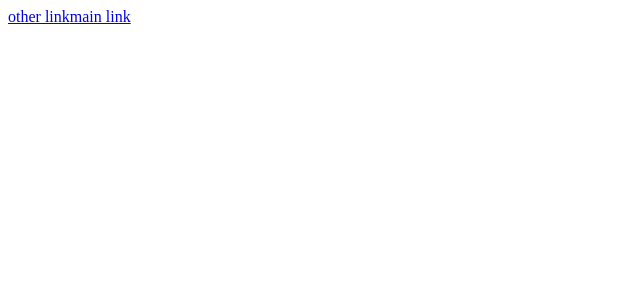
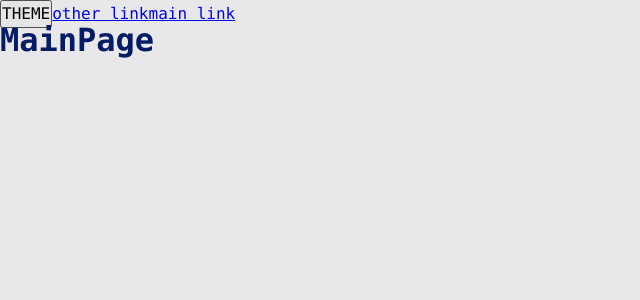
Before and after one commit to Ivan-Mikitenko/big-project, a React app: page / in a window 1280 px wide. Before the commit this address had no page. Shown: the top 300 px of the page, without its empty margins (0-640 px from the left). Built offline with nearby package versions, Linux system fonts and the light colour scheme.

Commit message:
02.01 added light version class-names library

```diff
--- a/src/App.tsx
+++ b/src/App.tsx
@@ -1,20 +1,26 @@
 import {Link, Route, Routes} from "react-router-dom";
-
-import {Suspense} from "react";
+import {Suspense, useState} from "react";
 import {MainPageAsync} from "./pages/mainPage/main-page-async";
 import {OtherPageAsync} from "./pages/otherPage/other-page-async";
+import './styles/index.scss'
+import {useTheme} from "./themeProvider/use-theme";
+import {classNames} from "./helpers/class-names/class-names";
+
 
 export const App = () => {
+    const {theme, handleTheme } = useTheme()
+
     return (
-        <>
+        <div  className={classNames('app', {test: true, delete: false} ,[theme])}>
+            <button onClick={handleTheme}>THEME</button>
             <Link to={'/other'}>other link</Link>
-            <Link to={'/main'}>main link</Link>
+            <Link to={'/'}>main link</Link>
             <Suspense fallback={<p>...Loading</p>}>
                 <Routes>
-                    <Route path={'/main'} element={<MainPageAsync />} />
+                    <Route path={'/'} element={<MainPageAsync />} />
                     <Route path={'/other'} element={<OtherPageAsync />} />
                 </Routes>
             </Suspense>
-        </>
+        </div>
     )
 }
--- /dev/null
+++ b/src/helpers/class-names/class-names.ts
@@ -0,0 +1,12 @@
+type Mods = Record<string, boolean | string>
+
+// !!! light версия бибилотеки classNames
+export const classNames = (cls: string, mods: Mods, additional: string[]): string => {
+    return [
+        cls,
+        ...additional,
+            ...Object.entries(mods) // => кортеж
+                .filter(([_, bool]) => Boolean(bool)) // => фильтруем каждый кортеж по boolean
+                .map(([className]) => className) // => возвращаем первое значние из кортежа
+    ].join(' ')
+}
--- a/src/index.tsx
+++ b/src/index.tsx
@@ -2,11 +2,14 @@ import {render} from "react-dom";
 import React from "react";
 import {App} from "./App";
 import {BrowserRouter} from "react-router-dom";
+import {ThemeProvider} from "./themeProvider/theme-provider";
 
 
 render(
     <BrowserRouter>
-        <App />
+        <ThemeProvider>
+            <App />
+        </ThemeProvider>
     </BrowserRouter>
     ,document.getElementById('root')
 )
--- /dev/null
+++ b/src/themeProvider/theme-context.ts
@@ -0,0 +1,15 @@
+import {createContext} from "react";
+
+export const LOCAL_STORAGE_KEY = 'theme'
+
+export enum Theme {
+    LIGHT = 'light',
+    DARK = 'dark'
+}
+
+export interface IThemeContext {
+    theme?: Theme,
+    setTheme?: (theme: Theme) => void
+}
+
+export const ThemeContext = createContext<IThemeContext>({})
--- /dev/null
+++ b/src/themeProvider/theme-provider.tsx
@@ -0,0 +1,14 @@
+import {FC, useState} from "react";
+import {LOCAL_STORAGE_KEY, Theme, ThemeContext} from "./theme-context";
+
+const defaultTheme = localStorage.getItem(LOCAL_STORAGE_KEY) as Theme || Theme.LIGHT
+
+export const ThemeProvider: FC = ({children}) => {
+    const [theme, setTheme] = useState<Theme>(defaultTheme)
+
+    return (
+        <ThemeContext.Provider value={{theme, setTheme}}>
+            {children}
+        </ThemeContext.Provider>
+    )
+}
--- /dev/null
+++ b/src/themeProvider/use-theme.ts
@@ -0,0 +1,17 @@
+import {useContext} from "react";
+import {LOCAL_STORAGE_KEY, Theme, ThemeContext} from "./theme-context";
+
+export const useTheme = ()  => {
+    const {theme, setTheme} = useContext(ThemeContext)
+
+    const handleTheme = () => {
+        const newTheme = theme === Theme.DARK ? Theme.LIGHT : Theme.DARK
+        localStorage.setItem(LOCAL_STORAGE_KEY, newTheme)
+        setTheme(newTheme);
+    }
+
+    return {
+        theme,
+        handleTheme
+    }
+}
```
Also changed, not shown: 1 other file (tests, documents, lock files or other folders).
